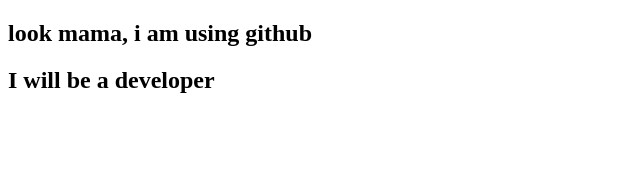
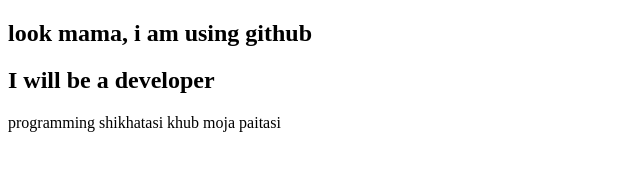
Before and after one commit to dipuorko/my-new-website, a plain HTML site: page index.html in a window 1280 px wide. Shown: the whole page, without its empty margins (0-640 px from the left). Drawn offline with Linux system fonts and the light colour scheme.

Commit message:
new paragraph

```diff
--- a/index.html
+++ b/index.html
@@ -8,5 +8,6 @@
 <body>
     <h2>look mama, i am using github</h2>
     <h2>I will be a developer</h2>
+    <p>programming shikhatasi khub moja paitasi</p>
 </body>
 </html>
```
